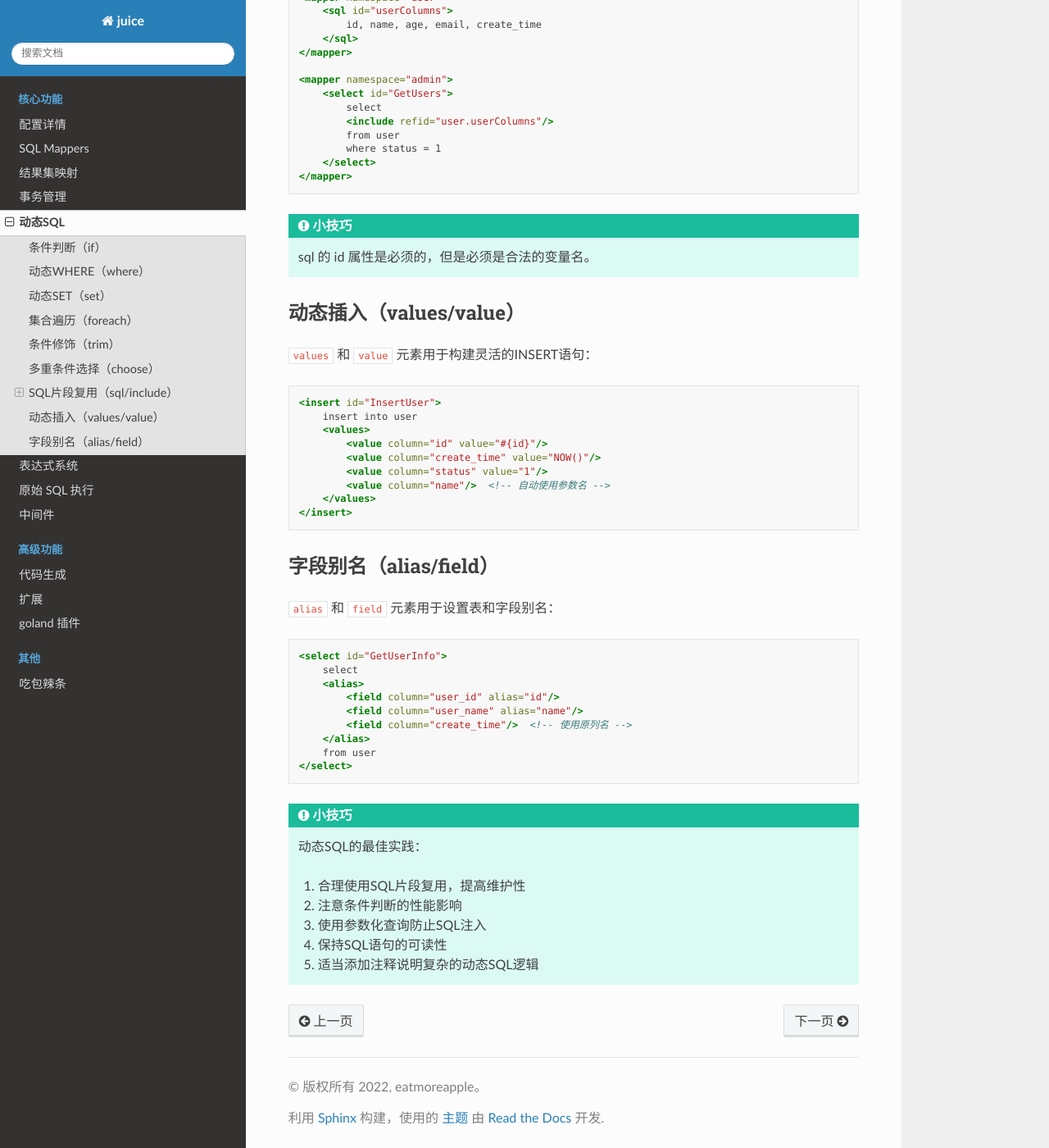
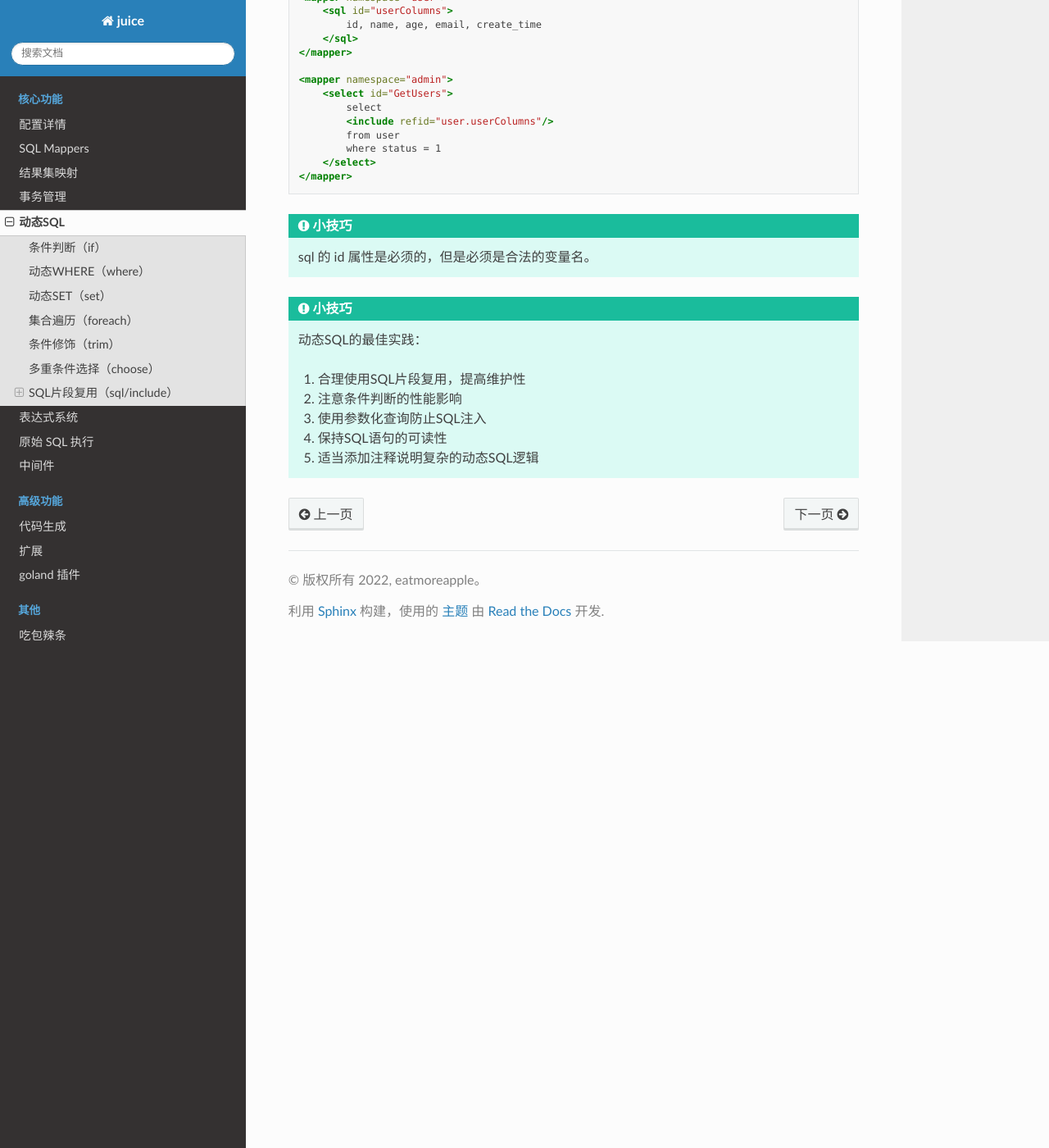
Before and after one commit to go-juicedev/juice-doc, a Sphinx documentation site: the page built from source/dynamic_sql.rst, in a window 1280 px wide and 1400 px high, scrolled down 3975 px. Shown: the whole window at 82% size. Built offline with Sphinx 7.4.7 and the Read the Docs theme 3.1.0, drawn with Linux system fonts in a browser that asks for light colours.

Commit message:
删除过时的文档

```diff
--- a/source/dynamic_sql.rst
+++ b/source/dynamic_sql.rst
@@ -209,41 +209,6 @@ SQL片段复用（sql/include）
     sql 的 id 属性是必须的，但是必须是合法的变量名。
 
 
-
-动态插入（values/value）
-----------------------
-
-``values`` 和 ``value`` 元素用于构建灵活的INSERT语句：
-
-.. code-block:: xml
-
-    <insert id="InsertUser">
-        insert into user
-        <values>
-            <value column="id" value="#{id}"/>
-            <value column="create_time" value="NOW()"/>
-            <value column="status" value="1"/>
-            <value column="name"/>  <!-- 自动使用参数名 -->
-        </values>
-    </insert>
-
-字段别名（alias/field）
----------------------
-
-``alias`` 和 ``field`` 元素用于设置表和字段别名：
-
-.. code-block:: xml
-
-    <select id="GetUserInfo">
-        select
-        <alias>
-            <field column="user_id" alias="id"/>
-            <field column="user_name" alias="name"/>
-            <field column="create_time"/>  <!-- 使用原列名 -->
-        </alias>
-        from user
-    </select>
-
 .. tip::
     动态SQL的最佳实践：
 
```
